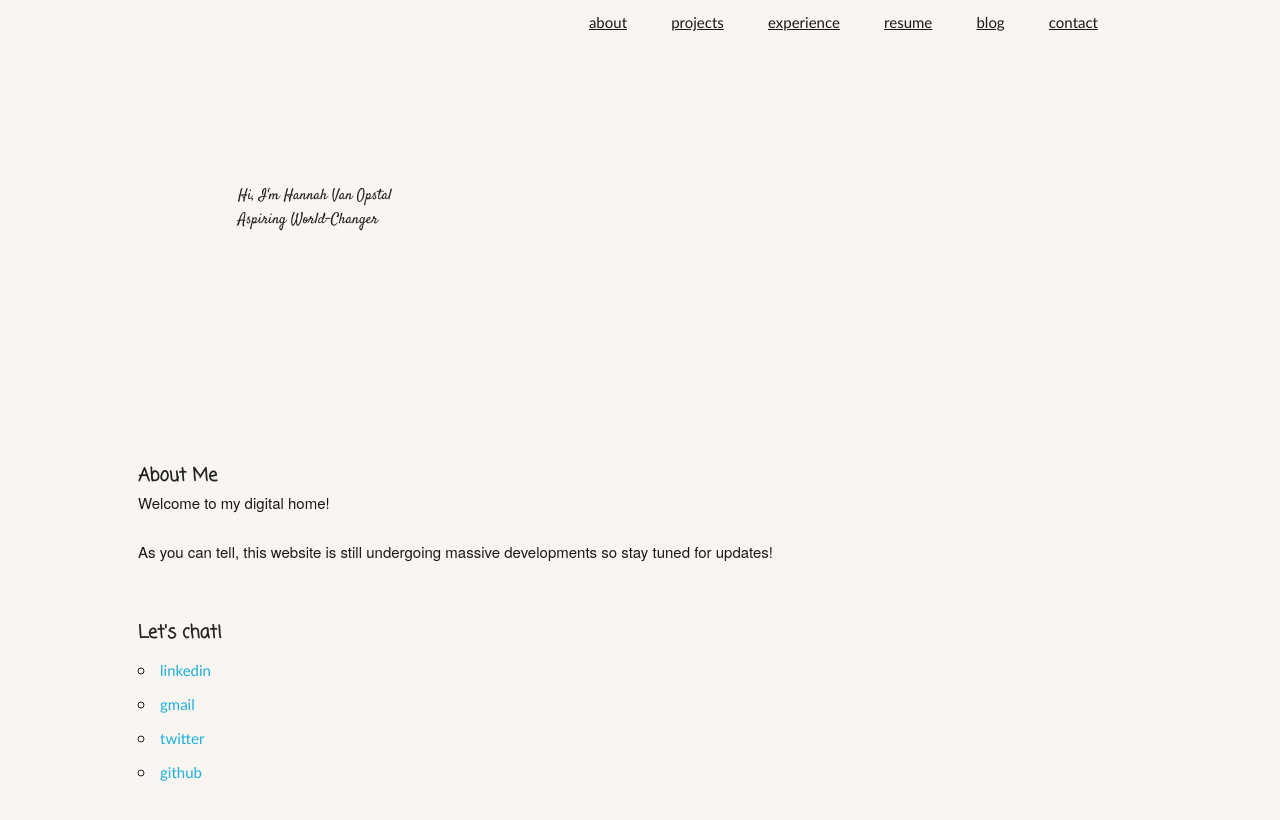
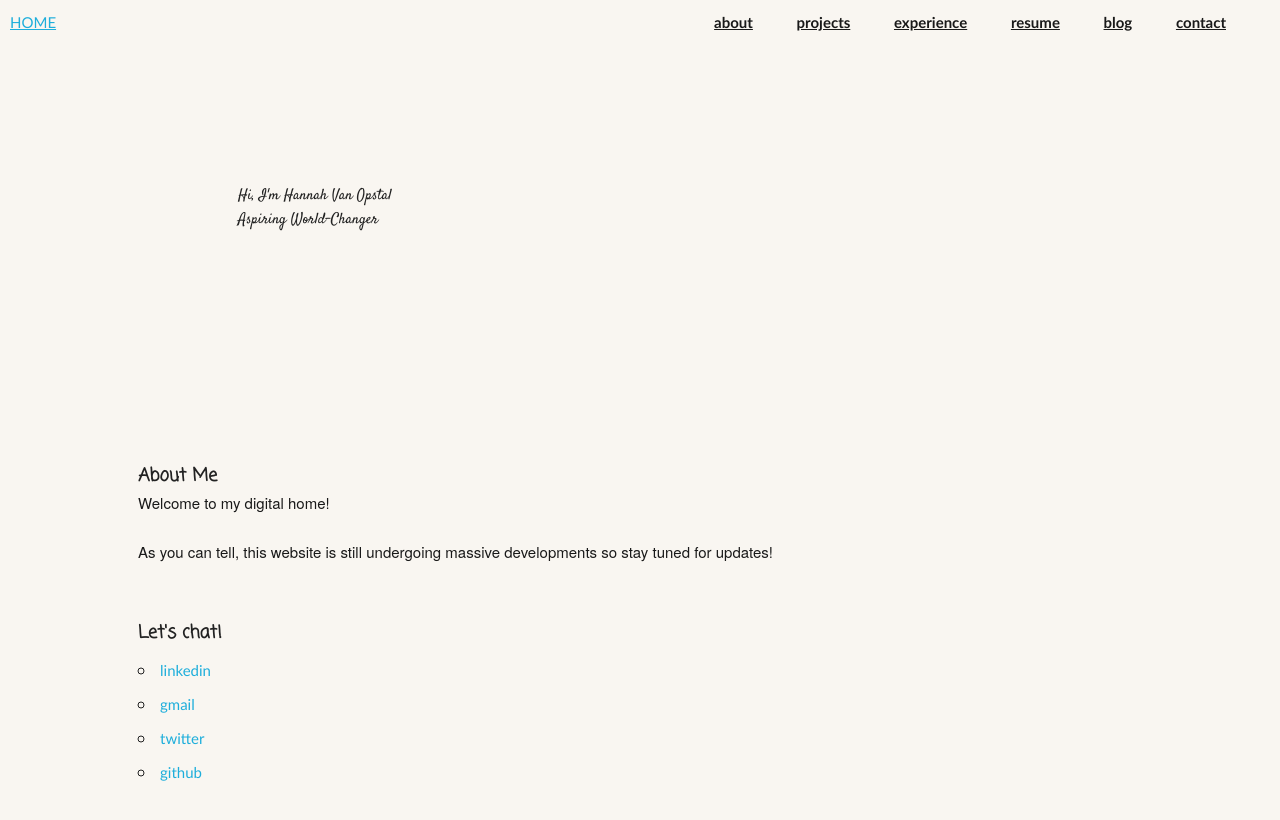
Before and after one commit to hvanopstal/hvanopstal.github.io, a Jekyll site: the page index.html, which Jekyll copies as it is, in a window 1280 px wide. Shown: the top 820 px of the page. Built offline with Jekyll 4.4.1, drawn with Linux system fonts in a browser that asks for light colours; some web fonts are replaced.

Commit message:
Update index.html
updates to navigation bar

```diff
--- a/index.html
+++ b/index.html
@@ -16,12 +16,16 @@
   </head>
 
   <body>
+  <div class="wrapper clearfix">
 
-  <div class="container">
-    <div class="navigation-bar" role="navigation">
+  <!-- Navigation bar -->
+    <nav class="navigation-bar" role="navigation">
       <span class="home">
-        <a href="/">
-          <src="PHOTOS/Signature_v1.jpg" alt="Hannah Van Opstal"; img style="width: 60px">
+        <a href="#home">
+          <!--
+          <img style="width: 80px"; src="PHOTOS/Signature_v1.jpg" alt="Hannah Van Opstal">
+          -->
+          HOME
         </a>
       </span>
       <ul class="nav">
@@ -32,8 +36,7 @@
         <li><a href="/Blog">blog</a></li>
         <li><a href="#contact">contact</a></li>
       </ul>
-    </div>
-  </div>
+    </nav>
 
   <section id="home">
     <div class="container">
@@ -67,5 +70,6 @@
     </div>
   </section>
 
+  </div>
   </body>
 </html>
```
